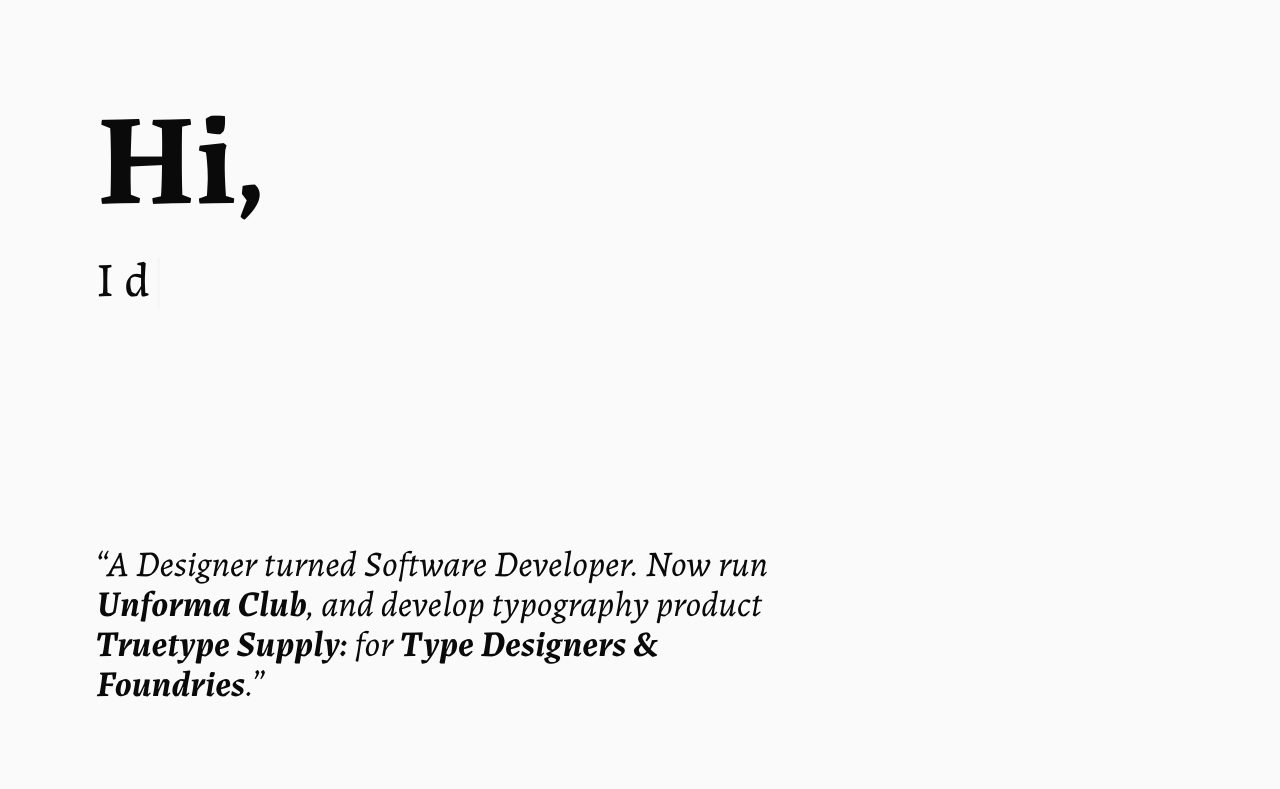
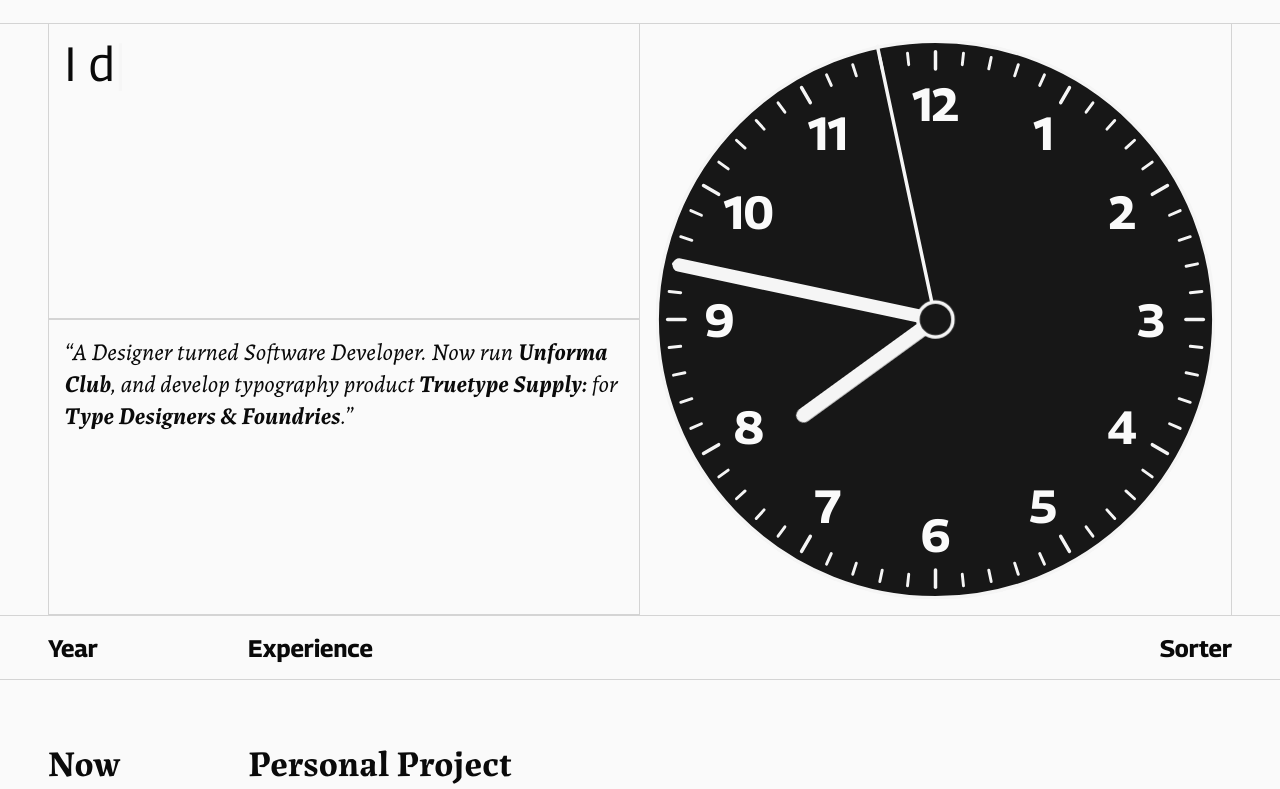
Before and after one commit to ottta/ottta, a Next.js app: page / in a window 1280 px wide. Shown: the top 789 px of the page. Built offline with nearby package versions, Linux system fonts and the light colour scheme.

Commit message:
feat: Add clock

```diff
--- a/package.json
+++ b/package.json
@@ -20,7 +20,8 @@
         "react": "latest",
         "react-dom": "latest",
         "tailwind-merge": "^1.14.0",
-        "typewriter-effect": "^2.21.0"
+        "typewriter-effect": "^2.21.0",
+        "usehooks-ts": "^2.9.1"
     },
     "devDependencies": {
         "@types/node": "latest",
--- a/src/app/globals.css
+++ b/src/app/globals.css
@@ -19,3 +19,18 @@
     @apply after:align-text-top;
     @apply after:leading-none;
 }
+
+#__analog-clock .hour-hand {
+    animation: rotateHourHand calc(12 * 60 * 60s) linear infinite;
+    animation-delay: calc((var(--current-minutes) * -60 * 1s) + ((var(--current-seconds)) * -1 * 1s));
+}
+
+@keyframes rotateHourHand {
+    from {
+        transform: translate(24px, 24px) rotate(calc(var(--current-hours) * 30deg));
+    }
+
+    to {
+        transform: translate(24px, 24px) rotate(calc(var(--current-hours) * 30deg + 360deg));
+    }
+}
--- a/src/app/page.tsx
+++ b/src/app/page.tsx
@@ -1,42 +1,82 @@
 import { cn } from "@/libs/utils";
 import Typewriter from "@/components/Typewriter";
 import Experience from "@/components/Experience";
+// import ContainerFluid from "@/components/Containers/ContainerFluid";
+import AnalogClock from "@/components/AnalogClock";
 
 export default function Page() {
     return (
-        <main className={cn("min-h-screen", "w-full max-w-6xl", "mx-auto px-8")}>
+        <main className={cn("min-h-screen")}>
+            <div className={cn("h-6", "border-b", "-mb-px")} />
             <div
                 className={cn(
-                    "h-screen",
-                    "flex flex-col",
-                    "justify-between",
-                    "pt-8 lg:pt-24 pb-24",
-                    "font-serif"
+                    "w-full max-w-7xl",
+                    "mx-auto",
+                    "px-6 lg:px-12",
+                    "grid grid-cols-6 lg:grid-cols-12",
+                    "-my-px"
                 )}
             >
-                <div>
-                    <div className={cn("text-9xl", "font-bold")}>Hi,</div>
-
-                    <div className={cn("text-3xl lg:text-5xl", "overflow-hidden", "py-8")}>
+                <div
+                    className={cn(
+                        "col-span-6 row-start-1",
+                        "border",
+                        "-mb-px",
+                        "p-4",
+                        "lg:aspect-[2/1]"
+                    )}
+                >
+                    {/* <div className={cn("text-9xl", "font-bold")}>Hi,</div> */}
+                    <div className={cn("text-3xl lg:text-5xl")}>
                         <Typewriter />
                     </div>
                 </div>
 
+                <div
+                    style={{ fontFeatureSettings: `"pnum"` }}
+                    className={cn(
+                        "col-span-6",
+                        "overflow-hidden",
+                        "p-4",
+                        "border",
+                        "row-start-2 lg:row-start-1 row-span-2",
+                        "lg:aspect-square",
+                        "max-lg:-mb-px",
+                        "lg:-ml-px"
+                    )}
+                >
+                    <AnalogClock />
+                </div>
+
+                <div
+                    className={cn(
+                        "border",
+                        "col-span-6",
+                        "lg:row-start-2",
+                        "p-4",
+                        "lg:aspect-[2/1]"
+                    )}
+                >
                     <p
                         className={cn(
-                        "text-3xl lg:text-4xl",
-                        "w-full max-w-2xl",
+                            "text-3xl lg:text-2xl",
+                            "w-full",
                             "italic",
-                        "hyphens-auto"
+                            "hyphens-auto",
+                            "font-serif"
                         )}
                     >
                         <q>
-                        A Designer turned Software Developer. Now run <strong>Unforma Club</strong>,
-                        and develop typography product <strong>Truetype Supply:</strong> for{" "}
+                            A Designer turned Software Developer. Now run{" "}
+                            <strong>Unforma Club</strong>, and develop typography product{" "}
+                            <strong>Truetype Supply:</strong> for{" "}
                             <strong>Type Designers &amp; Foundries</strong>.
                         </q>
                     </p>
                 </div>
+            </div>
+
+            {/* <div className={cn("h-6", "border-y")} /> */}
 
             <Experience />
         </main>
--- /dev/null
+++ b/src/components/AnalogClock.tsx
@@ -0,0 +1,144 @@
+"use client";
+
+import useDate from "@/hooks/use-date";
+import { cn } from "@/libs/utils";
+import { useCallback, useEffect, useState } from "react";
+
+const tickMarks = Array(60).fill("");
+const tickNumbers = Array(12).fill("");
+
+function TickMark() {
+    return (
+        <g name="tick-marks" className={cn("translate-x-[24px]", "translate-y-[24px]")}>
+            {tickMarks.map((_i, i) => {
+                const isMainTick = (i + 1) % 5 === 0;
+                return (
+                    <line
+                        key={i}
+                        x1={23}
+                        x2={isMainTick ? 21.5 : 22}
+                        y1={0}
+                        y2={0}
+                        strokeWidth={isMainTick ? 0.3 : 0.25}
+                        style={{ rotate: `${(i + 1) * 6}deg` }}
+                    />
+                );
+            })}
+        </g>
+    );
+}
+
+function TickNumber() {
+    return (
+        <g
+            name="tick-numbers"
+            className={cn(
+                "translate-x-[24px]",
+                "translate-y-[24px]",
+                "rotate-90",
+                "fill-neutral-50 dark:fill-neutral-950",
+                "font-bold",
+                "text-[0.25rem]"
+            )}
+        >
+            {tickNumbers.map((_i, i) => {
+                return (
+                    <text
+                        key={i}
+                        x={18.5 * Math.cos((Math.PI * (i + 10) * 5) / 30)}
+                        y={18.5 * Math.sin((Math.PI * (i + 10) * 5) / 30)}
+                        alignmentBaseline="central"
+                        dominantBaseline="central"
+                        strokeWidth={0}
+                        textAnchor="middle"
+                    >
+                        {i + 1}
+                    </text>
+                );
+            })}
+        </g>
+    );
+}
+
+export default function AnalogClock() {
+    const [mounted, setMounted] = useState(false);
+    const { seconds, minutes, hours } = useDate();
+
+    const getTimeStyle = useCallback(() => {
+        return {
+            "--current-seconds": seconds,
+            "--current-minutes": minutes,
+            "--current-hours": hours % 12
+        };
+    }, [seconds, minutes, hours]);
+
+    useEffect(() => void setMounted(true), []);
+
+    if (!mounted) return <></>;
+    return (
+        <>
+            <div
+                id="__analog-clock"
+                style={{
+                    position: "relative",
+                    ...getTimeStyle()
+                }}
+            >
+                <svg
+                    viewBox="0 0 48 48"
+                    width="100%"
+                    height="100%"
+                    strokeWidth={0.3}
+                    strokeLinecap="round"
+                    className={cn(
+                        "-rotate-90",
+                        "stroke-neutral-100 dark:stroke-neutral-900",
+                        "fill-neutral-900 dark:fill-neutral-100"
+                    )}
+                >
+                    <circle cx={24} cy={24} r={23.9} />
+                    <TickMark />
+                    <TickNumber />
+
+                    <line
+                        name="handle-seconds"
+                        x1="0"
+                        y1="0"
+                        x2="24"
+                        y2="0"
+                        className={cn(
+                            "translate-x-[24px] translate-y-[24px]",
+                            "rotate-[calc(var(--current-seconds)*6deg)]"
+                        )}
+                    />
+                    <line
+                        name="handle-minutes"
+                        x1="0"
+                        y1="0"
+                        x2="22.5"
+                        y2="0"
+                        strokeWidth={1.15}
+                        className={cn(
+                            "translate-x-[24px] translate-y-[24px]",
+                            "rotate-[calc(var(--current-minutes)*6deg)]"
+                        )}
+                    />
+                    <line
+                        name="handle-hours"
+                        x1="0"
+                        y1="0"
+                        x2="14"
+                        y2="0"
+                        strokeWidth={1.25}
+                        className={cn(
+                            "hour-hand",
+                            "translate-x-[24px] translate-y-[24px]",
+                            "rotate-[calc(var(--current-hours)*30deg)]"
+                        )}
+                    />
+                    <circle cx="24" cy="24" r="1.5" className="pin" />
+                </svg>
+            </div>
+        </>
+    );
+}
--- a/src/components/Experience.tsx
+++ b/src/components/Experience.tsx
@@ -133,29 +133,49 @@
                 className={cn(
                     "sticky",
                     "top-0",
-                    "h-16",
                     "z-10",
                     "bg-neutral-50/90 dark:bg-neutral-950/90",
+                    "border-y"
+                )}
+            >
+                <div
+                    className={cn(
+                        "h-16",
                         "overflow-hidden",
-                    "border-b",
                         "-mb-px",
                         "grid grid-cols-6 lg:grid-cols-12",
                         "gap-x-4",
                         "items-center",
                         "text-sm lg:text-2xl",
-                    "font-bold"
+                        "font-bold",
+                        "w-full max-w-7xl",
+                        "mx-auto",
+                        "px-6 lg:px-12"
                     )}
                 >
                     <div className={cn("col-span-1 lg:col-span-2", "max-lg:hidden")}>Year</div>
                     <div
-                    className={cn("flex items-center justify-between", "col-span-6 lg:col-span-10")}
+                        className={cn(
+                            "flex items-center justify-between",
+                            "col-span-6 lg:col-span-10"
+                        )}
                     >
                         <div>Experience</div>
                         <div>Sorter</div>
                     </div>
                 </div>
+            </div>
 
-            <ul className={cn("py-8 lg:py-16", "flex flex-col", "gap-y-32 lg:gap-y-16")}>
+            <ul
+                className={cn(
+                    "py-8 lg:py-16",
+                    "flex flex-col",
+                    "gap-y-32 lg:gap-y-16",
+                    "w-full max-w-7xl",
+                    "mx-auto",
+                    "px-6 lg:px-12"
+                )}
+            >
                 {years.reverse().map((year, i) => (
                     <li key={i} className={cn("grid grid-cols-6 lg:grid-cols-12", "gap-x-4")}>
                         <div className={cn("col-span-1 lg:col-span-2", "max-lg:hidden")}>
--- /dev/null
+++ b/src/hooks/use-date.ts
@@ -0,0 +1,15 @@
+"use client";
+
+import { useState } from "react";
+import { useInterval } from "usehooks-ts";
+
+export default function useDate() {
+    const [date, setDate] = useState(new Date());
+    useInterval(() => setDate(new Date()), 1000);
+    return {
+        miliseconds: date.getMilliseconds(),
+        seconds: date.getSeconds(),
+        minutes: date.getMinutes(),
+        hours: date.getHours()
+    };
+}
```
Also changed, not shown: 1 other file (tests, documents, lock files or other folders). Lines whose indentation alone changed are shown as unchanged.
